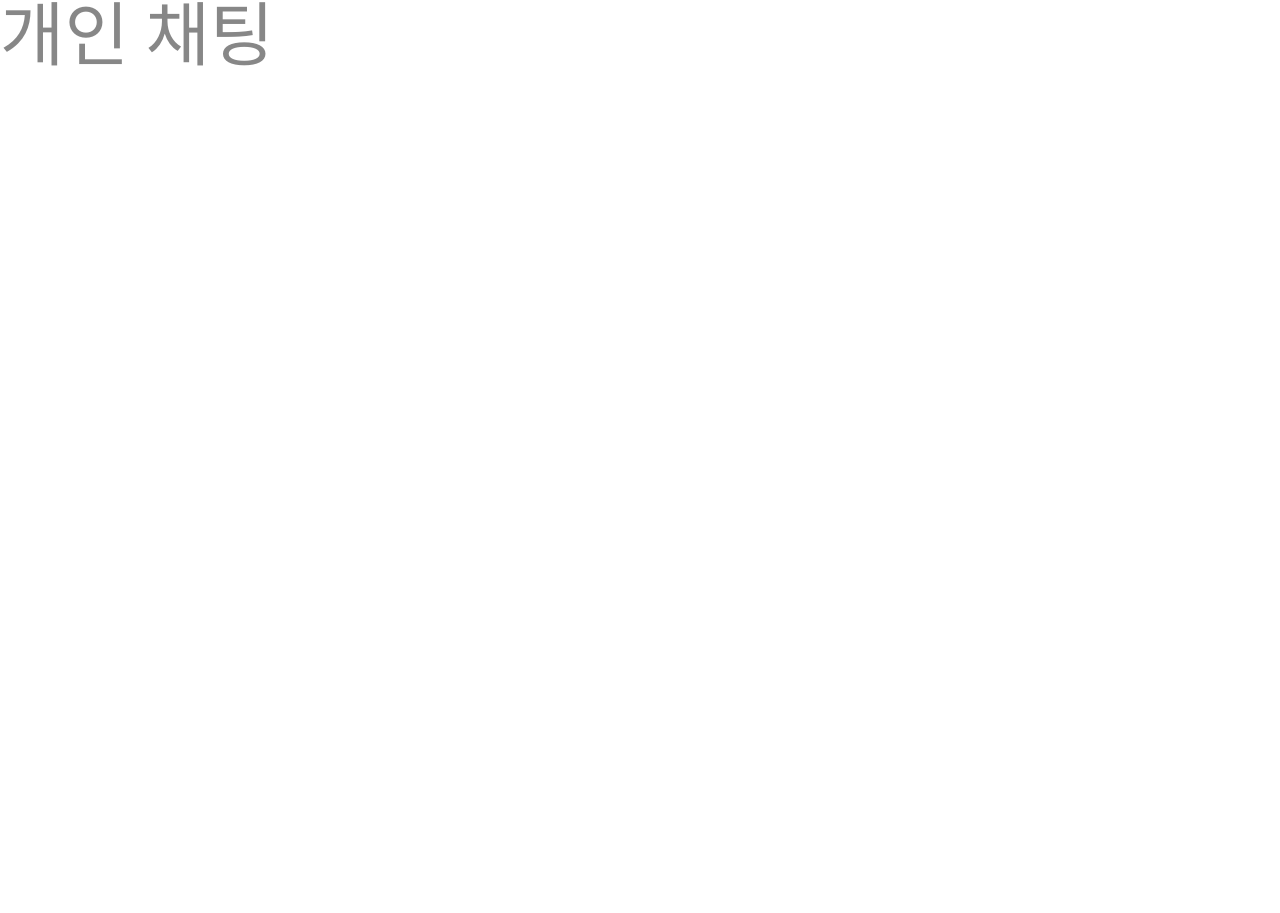
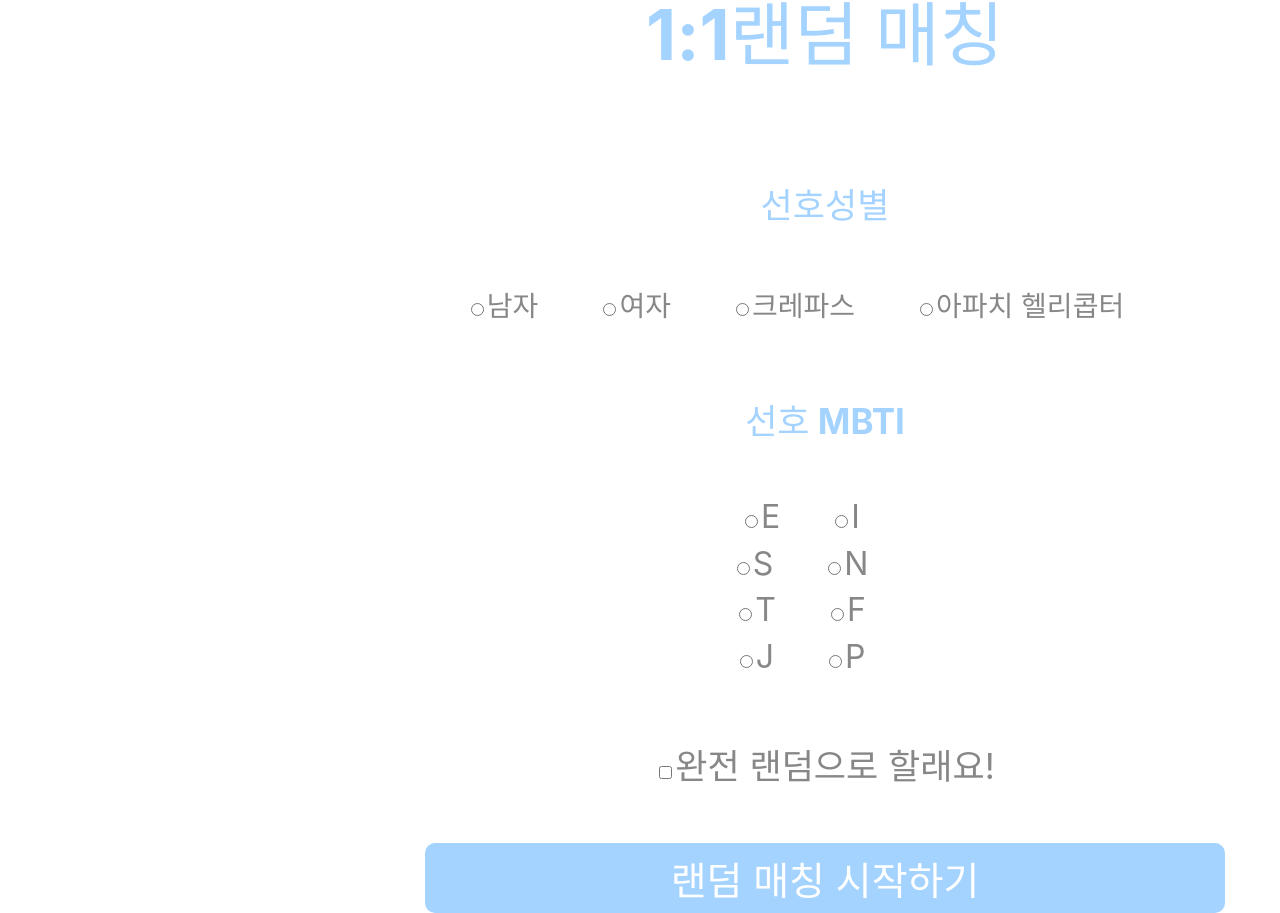
Before and after one commit to Eung-ae-Project/RandomChat_front, a React (Vite) app: page /private in a window 1280 px wide. Shown: the part 173-1086 px from the top of the page. Before the commit the page ends 800 px from the top, so only its background shows below. Built offline with nearby package versions, Linux system fonts and the light colour scheme.

Commit message:
privatePageStart

```diff
--- a/src/pages/Private/index.tsx
+++ b/src/pages/Private/index.tsx
@@ -1,11 +1,44 @@
 import { FC } from "react";
 import Header from "@layouts/Header";
-
+import { Button, Gender, Main, Mbti, SelectForm } from "@pages/Private/styles";
 const Private:FC =()=>{
 	return (
 		<>
 			<Header/>
-			<h1>개인 채팅</h1>
+			<Main>
+				<h1>1:1랜덤 매칭</h1>
+				<SelectForm>
+					<h4>선호성별</h4>
+					<Gender>
+						<label><input type="radio" name="gender" value="남자" />남자</label>
+						<label><input type="radio" name="gender" value="여자" />여자</label>
+						<label><input type="radio" name="gender" value="남자" />크레파스</label>
+						<label><input type="radio" name="gender" value="남자" />아파치 헬리콥터</label>
+					</Gender>
+					<h4>선호 MBTI</h4>
+					<Mbti>
+						<div>
+							<label><input type="radio" name="MBTI1" value="E" />E</label>
+							<label><input type="radio" name="MBTI1" value="I" />I</label>
+						</div>
+						<div>
+							<label><input type="radio" name="MBTI2" value="S" />S</label>
+							<label><input type="radio" name="MBTI2" value="N" />N</label>
+						</div>
+						<div>
+							<label><input type="radio" name="MBTI1" value="T" />T</label>
+							<label><input type="radio" name="MBTI1" value="F" />F</label>
+						</div>
+						<div>
+							<label><input type="radio" name="MBTI1" value="J" />J</label>
+							<label><input type="radio" name="MBTI1" value="P" />P</label>
+						</div>
+					</Mbti>
+					<label><input type="checkbox" name="Random" value="Random" />완전 랜덤으로 할래요!</label>
+					<Button>랜덤 매칭 시작하기</Button>
+				</SelectForm>
+
+			</Main>
 		</>
 	);
 }
--- /dev/null
+++ b/src/pages/Private/styles.tsx
@@ -0,0 +1,50 @@
+import styled from '@emotion/styled';
+
+export const Main = styled.div`
+		display: flex;
+		flex-direction: column;
+		align-items: center;
+		h1 {
+			color: #A4D3FF;
+		}
+		h4{
+				color: #A4D3FF;
+		}
+	`;
+export const SelectForm = styled.form`
+		display: flex;
+		flex-direction: column;
+		align-items: center;
+`;
+export const Gender =styled.div`
+		margin-bottom: 20px;
+
+		label{
+				margin-right: 60px;
+				font-size: 28px;
+			}
+
+`;
+export const Mbti = styled.div`
+margin-bottom: 60px;
+		font-size: 32px;
+		display: flex;
+		flex-direction: column;
+		justify-content: center;
+		align-content: center;
+		align-items: center;
+		label{
+				margin-right: 50px;
+		}
+`;
+export const Button = styled.button`
+	background: #A4D3FF;
+		color:white;
+		border: none;
+		height: 70px;
+		width: 800px;
+		border-radius: 10px;
+		font-weight: 800;
+		font-size: 39px;
+		margin-top: 50px;
+	`;
```
